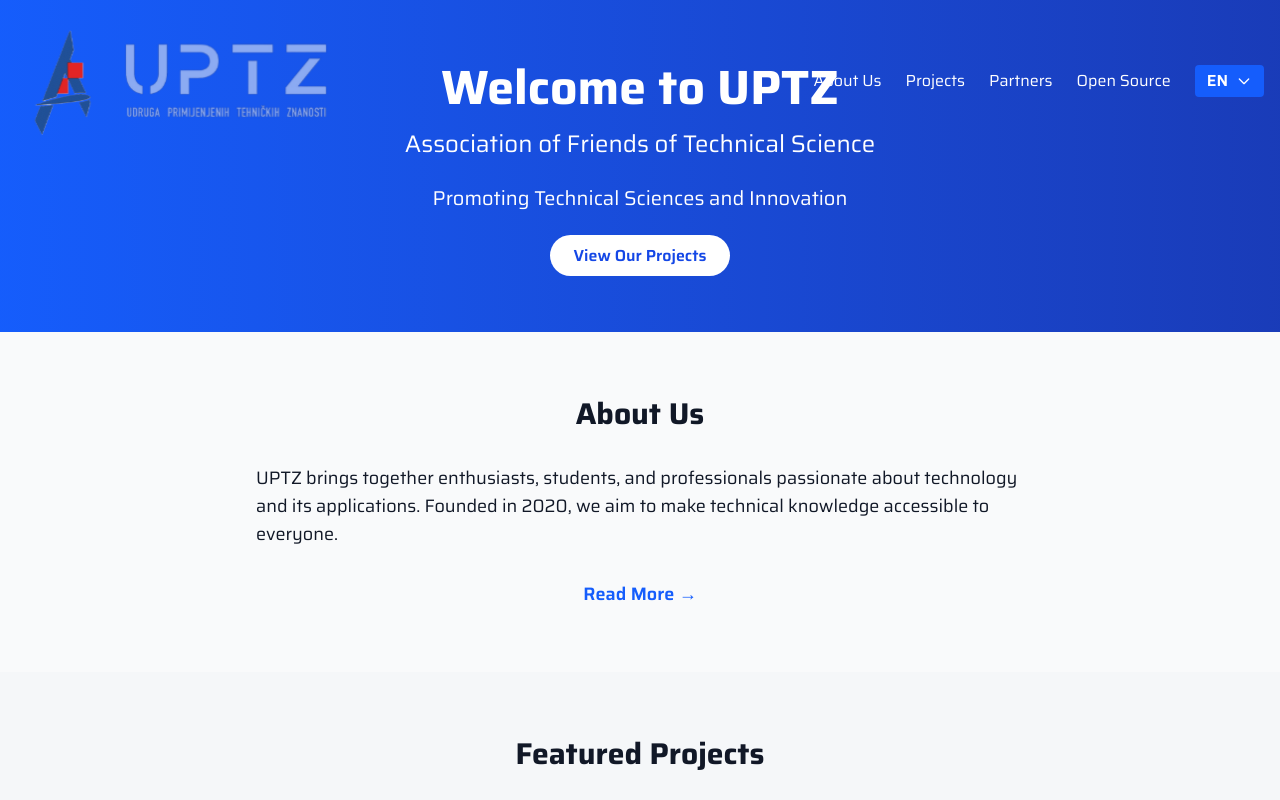
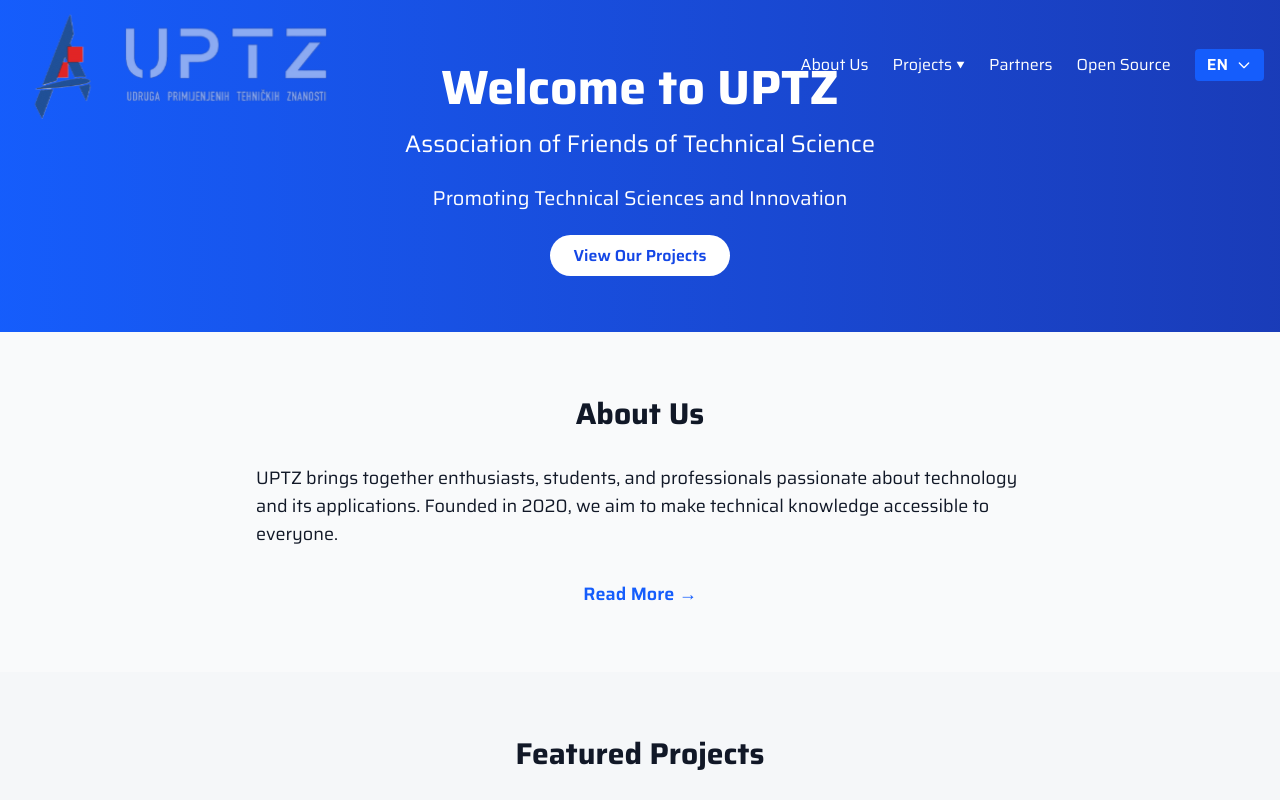
Before and after one commit to tinbrletic/UPTZ-web, a Next.js app: page /en in a window 1280 px wide. Shown: the top 800 px of the page. Built offline with nearby package versions, Linux system fonts and the light colour scheme.

Commit message:
fix: adjust Navigation component styles and improve project dropdown layout

```diff
--- a/src/components/Navigation.tsx
+++ b/src/components/Navigation.tsx
@@ -11,7 +11,7 @@
   const { locale } = useLanguage();
 
   return (
-    <nav className="fixed top-0 left-0 right-0 bg-transparent text-white py-4 z-50">
+    <nav className="fixed top-0 left-0 right-0 bg-transparent text-white z-50">
       <div className="container mx-auto px-4 flex justify-between items-center">
         <Link href={`/${locale}`} className="flex" >
           <Image
@@ -32,22 +32,27 @@
             {t('menu.aboutUs')}
           </Link>
           <div className="relative group">
-            <span className="hover:text-blue-300 cursor-default">
+            <span className="hover:text-blue-300 cursor-default flex gap-1 items-center">
               {t('menu.projects')}
+
+              <svg width="9" height="8" viewBox="0 0 9 8" fill="none" xmlns="http://www.w3.org/2000/svg">
+                <path d="M4.5 7.5L0.602887 0.749999L8.39711 0.75L4.5 7.5Z" fill="white" />
+              </svg>
+
             </span>
-            <div className="absolute top-full left-0 mt-2 w-48 bg-white text-black rounded-lg shadow-lg opacity-0 invisible group-hover:opacity-100 group-hover:visible transition-all duration-200 z-50">
-              <div className="py-2">
-                <Link href={`/${locale}/projects/delta-one`} className="block px-4 py-2 hover:bg-gray-100">
-                  Delta One
+            <div className="absolute top-full left-0 mt-1 w-48 bg-transparent text-white opacity-0 invisible group-hover:opacity-100 group-hover:visible transition-all duration-200 z-50">
+              <div className="py-1">
+                <Link href={`/${locale}/projects/wilson`} className="block py-1 hover:text-blue-300">
+                  Wilson
                 </Link>
-                <Link href={`/${locale}/projects/malo-vitra`} className="block px-4 py-2 hover:bg-gray-100">
+                <Link href={`/${locale}/projects/malo-vitra`} className="block py-1 hover:text-blue-300">
                   Malo Vitra
                 </Link>
-                <Link href={`/${locale}/projects/teredo-navalis`} className="block px-4 py-2 hover:bg-gray-100">
+                <Link href={`/${locale}/projects/teredo-navalis`} className="block py-1 hover:text-blue-300">
                   Teredo Navalis
                 </Link>
-                <Link href={`/${locale}/projects/wilson`} className="block px-4 py-2 hover:bg-gray-100">
-                  Wilson
+                <Link href={`/${locale}/projects/delta-one`} className="block py-1 hover:text-blue-300">
+                  Delta One
                 </Link>
               </div>
             </div>
```
